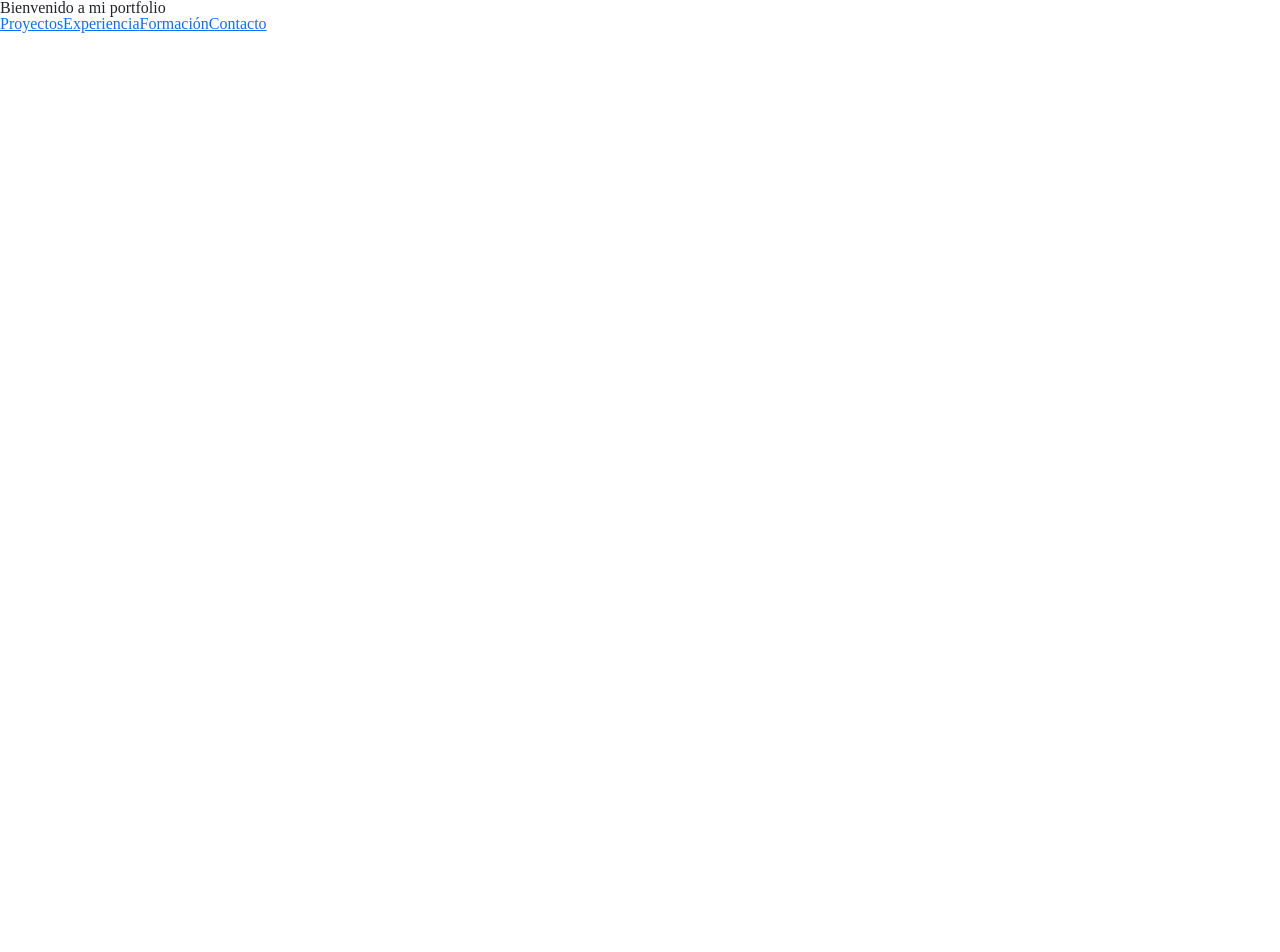
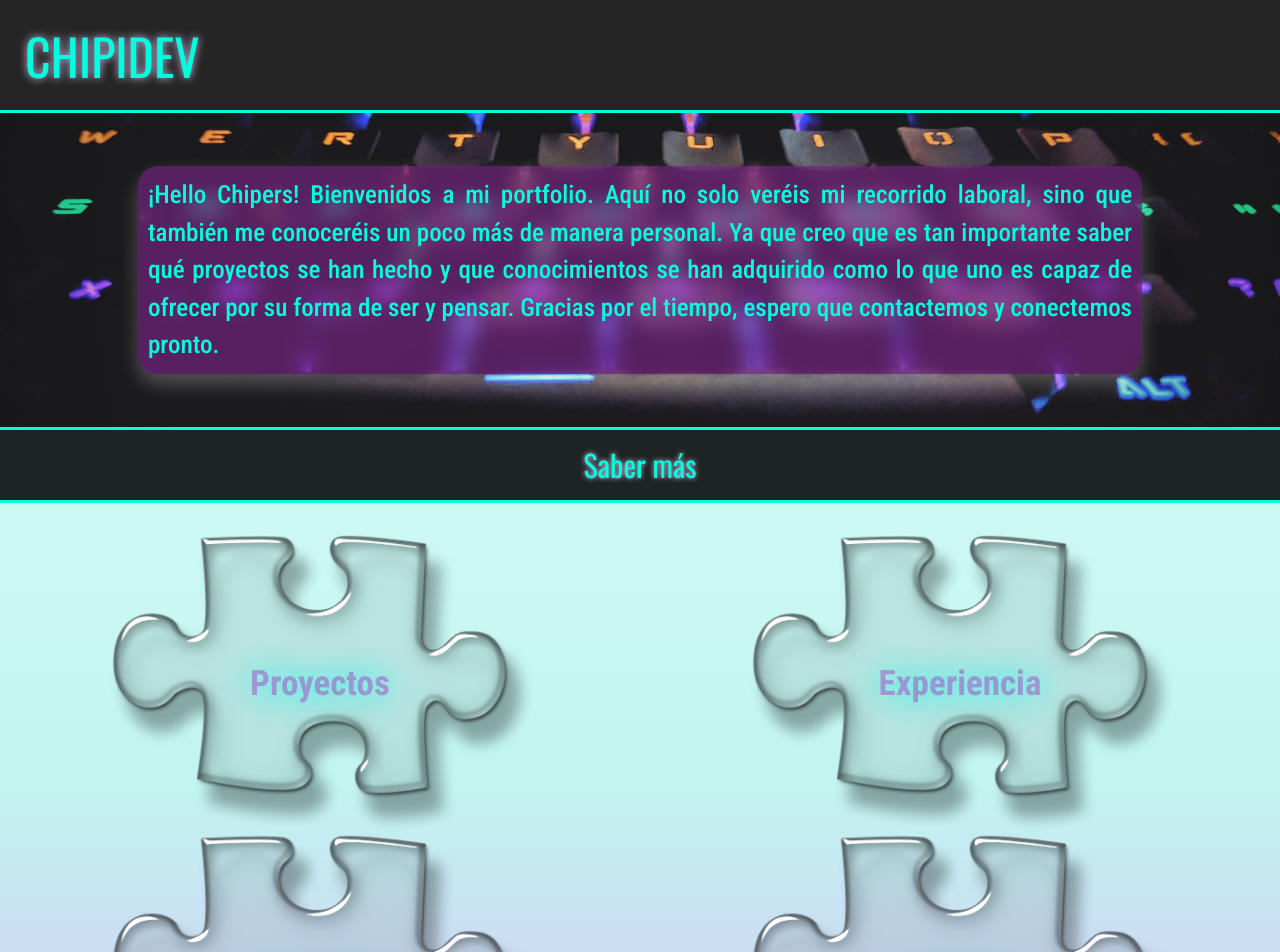
Before and after one commit to CHIPIXB/portfolio-front, an Angular app: page /home in a window 1280 px wide. Shown: the top 952 px of the page. Before the commit the page ends 800 px from the top, so only its background shows below. Built offline with nearby package versions, Linux system fonts and the light colour scheme; a web font is replaced by a local one.

Commit message:
tocada maquetacion de proyectos pero hay que cambiarla para que vaya acorde con la home // maquetada la home con responsive

```diff
--- a/src/app/pages/home/home.component.css
+++ b/src/app/pages/home/home.component.css
@@ -0,0 +1,284 @@
+/*
+header {
+    background-size: cover;
+    background-position: center;
+    background-color: rgba(0, 0, 0, 0.856);
+}
+
+h1 {
+    font-family: "Oswald", sans-serif;
+    font-weight: 400;
+    font-size: 50px;
+
+    padding: 30px 25px;
+    color: var(--verde-fluor);
+}
+
+.hero {
+    background-image: url(../../../images/teclado.jpg);
+    background-position: center;
+    background-repeat: no-repeat;
+    background-size: cover;
+
+    width: 100%;
+    height: 40vh;
+
+    align-content: center;
+    border-bottom: 3px solid var(--verde-fluor);
+    border-top: 3px solid var(--verde-fluor);
+}
+
+h2{
+    font-family: "Roboto Condensed", sans-serif;
+    font-size: 30px;
+    font-weight: 500;
+    place-self: center;
+
+    max-width: 1024px;
+    text-align: justify;
+    margin: 0 20px;
+    color: var(--verde-fluor);
+    backdrop-filter: blur(10px);
+    background-color: var(--rosa-fluor-fondo);
+    padding: 20px;
+    border-radius: 20px;
+    box-shadow: 0 10px 20px rgba(255, 255, 255, 0.25);
+    transition: 1s;
+
+    &:hover {
+        transform: scale(103%);
+    }
+}
+
+.saber-mas {
+    justify-content: center;
+    background-color: rgba(5, 51, 49, 0.747);
+    text-align: center;
+    height: 100%;
+
+    h3{
+        font-family: "Oswald", sans-serif;
+        font-weight: 400;
+        font-size: 30px;
+        color: var(--verde-fluor);
+        padding: 20px 0px;
+    }
+
+}
+
+.piezas-puzzle{
+    display: flex;
+    justify-content: space-evenly;
+}
+
+li{
+    place-items: center;
+}
+
+.pieza-puzzle {
+    display: flex;
+    align-items: center;
+    justify-content: center;
+    text-decoration: none;
+    color: var(--verde-fluor);
+    width: 400px;
+    height: 300px;
+
+    background-image: url(../../../images/puzzle-recortar.png);
+    background-size: contain;
+    background-repeat: no-repeat;
+    background-position: center;
+
+    font-family: "Roboto Condensed", sans-serif;
+    font-size: 20px;
+    font-weight: bold;
+    transition: 0.5s ;
+
+    &:hover {
+        transform: scale(103%);
+    }
+}
+
+
+
+
+@media(max-width: 425px) {
+    .pieza-puzzle{
+        width: 300px;
+        height: 200px;
+    }
+
+    .hero{
+        height: 100%;
+    }
+
+    h2{
+        font-size: 30px;
+        padding: 10px;
+    }
+}
+
+@media(max-width: 768px) {
+    .piezas-puzzle{
+        display: flex;
+        flex-direction: column;
+    }
+}
+
+@media(max-width: 1024px) {
+    .piezas-puzzle{
+        display: grid;
+        grid-template-columns: repeat(2, 1fr);
+    }
+}
+@media(max-width: 1200px) {
+    .piezas-puzzle {
+        grid-template-columns: repeat(3, 1fr);
+    }
+}
+
+@media(max-width: 1600px) {
+    .piezas-puzzle {
+        grid-template-columns: repeat(3, 1fr);
+    }
+} */
+
+header {
+    background-size: cover;
+    background-position: center;
+    background-color: rgba(0, 0, 0, 0.856);
+}
+
+h1 {
+    font-family: "Oswald", sans-serif;
+    font-weight: 400;
+    font-size: 50px;
+
+    padding: 30px 25px;
+    color: var(--verde-fluor);
+    text-shadow: #d4c2f5 0px 0px 8px;
+
+    text-align: center;
+}
+
+.hero {
+    background-image: url(../../../images/teclado.jpg);
+    background-position: center;
+    background-repeat: no-repeat;
+    background-size: cover;
+
+    width: 100%;
+    height: 40vh;
+
+    align-content: center;
+    border-bottom: 3px solid var(--verde-fluor);
+    border-top: 3px solid var(--verde-fluor);
+}
+
+h2{
+    font-family: "Roboto Condensed", sans-serif;
+    font-weight: 500;
+    font-size: 23px;
+    line-height: 1.2;
+    text-align:justify;
+    margin: 0 20px;
+    color: var(--verde-fluor);
+    backdrop-filter: blur(10px);
+    background-color: var(--rosa-fluor-fondo);
+    padding: 20px;
+    border-radius: 20px;
+    box-shadow: 0 10px 20px rgba(255, 255, 255, 0.25);
+    align-content: center;
+}
+
+
+.saber-mas {
+    background: linear-gradient(to bottom, #d0faf5, #c2f5f0, #d4c2f5);
+    backdrop-filter: blur(5px);
+    text-align: center;
+    height: 100%;
+
+    h3{
+        background-color: rgba(0, 0, 0, 0.856);
+        font-family: "Oswald", sans-serif;
+        font-weight: 400;
+        font-size: 30px;
+        color: var(--verde-fluor);
+        text-shadow: #d4c2f5 0px 0px 5px;
+        padding: 20px 0px;
+        border-bottom: var(--verde-fluor) 3px solid;
+        margin-bottom: 30px;
+    }
+}
+
+.pieza-puzzle {
+    display: flex;
+    align-items: center;
+    justify-content: center;
+    text-decoration: none;
+    color: var(--rosa-fluor-fondo);
+    text-shadow: #00ffee 0px 0px 30px;
+    height: 300px;
+
+    background-image: url(../../../images/pieza-puzzle.png);
+    background-size: contain;
+    background-repeat: no-repeat;
+    background-position: center;
+
+    font-family: "Roboto Condensed", sans-serif;
+    font-size: 35px;
+    font-weight: bold;
+
+}
+
+/* mobile */
+@media(min-width: 425px) {
+    h2{
+        font-size: 25px;
+        padding: 10px;
+        line-height: 1.3;
+    }
+}
+
+@media(min-width: 768px) {
+    h2{
+        font-size: 25px;
+        padding: 10px;
+        line-height: 1.5;
+    }
+.piezas-puzzle{
+        display: grid;
+        grid-template-columns: repeat(2, 1fr);
+    }
+}
+
+/* desktop */
+@media(min-width: 1024px) {
+    h1{
+        text-align: start;
+    }
+    h2{
+    width: 1004px;
+    margin: 0 auto ;
+    }
+    .pieza-puzzle {
+        transition: 0.5s;
+        &:hover {
+            transform: scale(103%);
+        }
+    }
+}
+
+@media(min-width: 1440px) {
+
+.piezas-puzzle{
+        display: grid;
+        grid-template-columns: repeat(4, 1fr);
+}
+
+h2{
+    width: 1024px;
+    margin: 0 auto;
+}
+
+}
--- a/src/app/pages/home/home.component.html
+++ b/src/app/pages/home/home.component.html
@@ -1,6 +1,27 @@
-<h1>Bienvenido a mi portfolio</h1>
 
-<a routerLink="/proyectos">Proyectos</a>
-<a routerLink="/experiencia">Experiencia</a>
-<a routerLink="/formacion">Formación</a>
-<a routerLink="/contacto">Contacto</a>
+<header>
+    <h1>CHIPIDEV</h1>
+</header>
+
+<section class="hero">
+    <h2>¡Hello Chipers! Bienvenidos a mi portfolio. Aquí no solo veréis mi recorrido laboral, sino que también me conoceréis un poco más de manera personal. Ya que creo que es tan importante saber qué proyectos se han hecho y que conocimientos se han adquirido como lo que uno es capaz de ofrecer por su forma de ser y pensar. Gracias por el tiempo, espero que contactemos y conectemos pronto.</h2>
+</section>
+
+
+<nav class="saber-mas">
+    <h3>Saber más</h3>
+    <ul class="piezas-puzzle">
+        <li>
+            <a routerLink="/proyectos" class="pieza-puzzle">Proyectos</a>
+        </li>
+        <li>
+            <a routerLink="/experiencia" class="pieza-puzzle">Experiencia</a>
+        </li>
+        <li>
+            <a routerLink="/formacion" class="pieza-puzzle">Formación</a>
+        </li>
+        <li>
+            <a routerLink="/contacto" class="pieza-puzzle">Contacto</a>
+        </li>
+    </ul>
+</nav>
--- a/src/app/pages/proyectos/proyectos.component.css
+++ b/src/app/pages/proyectos/proyectos.component.css
@@ -127,11 +127,65 @@ button {
         justify-content: space-around;
     }
     .proyecto_imagen{
+        align-content: center;
+        text-align: center;
+        align-self: center;
         h4{
             text-align: end;
             display: grid;
             grid-template-columns: repeat(4, 1fr);
-            grid-column: 2/3;
+        }
+
+        .fecha{
+            align-self: center;
         }
     }
 }
+
+@media(min-width: 1024px ) {
+    .proyecto_info{
+        margin: auto 0;
+        max-width: 300px;
+    }
+
+    .descripcion{
+        margin: 0;
+    }
+
+    article{
+        display: flex;
+    }
+
+    .iconos {
+        border-bottom: none;
+    }
+
+    .info_imagen{
+        display: block;
+        margin-bottom: 50px;
+    }
+
+    .proyecto_imagen{
+        margin: auto 0 ;
+        h4{
+            text-align: end;
+            display: grid;
+            grid-template-columns: 1fr;
+            text-align: center;
+        }
+    }
+
+    .proyecto_enlace{
+        margin: auto 0;
+    }
+
+    .proyecto {
+        margin: 50px 20px;
+        border-bottom: 2px solid rgb(0, 57, 133);
+        padding-bottom: 50px;
+        justify-content: space-around;
+    }
+
+
+
+}
--- a/src/app/pages/proyectos/proyectos.component.html
+++ b/src/app/pages/proyectos/proyectos.component.html
@@ -28,6 +28,7 @@
                 </section>
             </div>
 
+            <div class="proyecto_contenido2">
                 <section class="proyecto_imagen">
                     <h4>¿Cuándo?</h4>
                     <div class="info_imagen">
@@ -37,7 +38,7 @@
                 </section>
 
                 <section class="proyecto_enlace">
-                        <h4>¿Con qué tecnologías?</h4>
+                        <h4>Tecnologías usadas</h4>
                         <div class="iconos">
                         @for (tech of proyecto.tecnologias; track tech) {
                             <img
@@ -51,6 +52,7 @@
                         }
                         </div>
                 </section>
+            </div>
 
         </article>
         }
```
